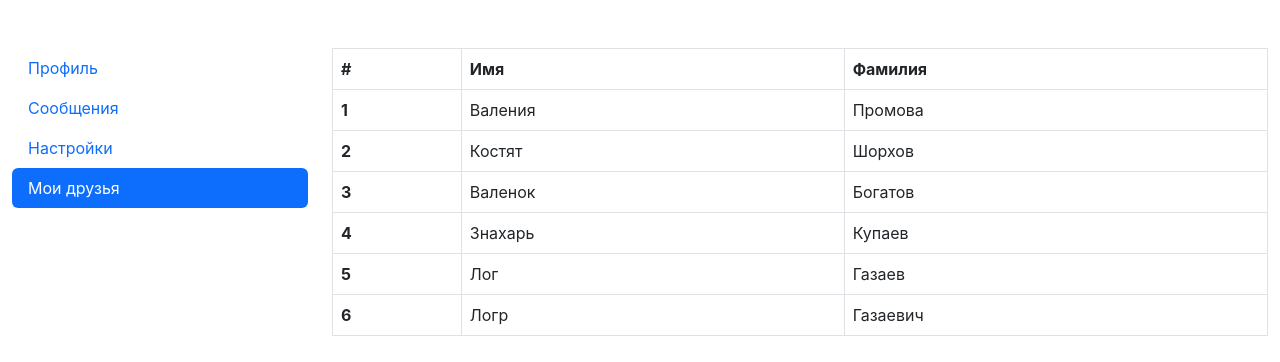
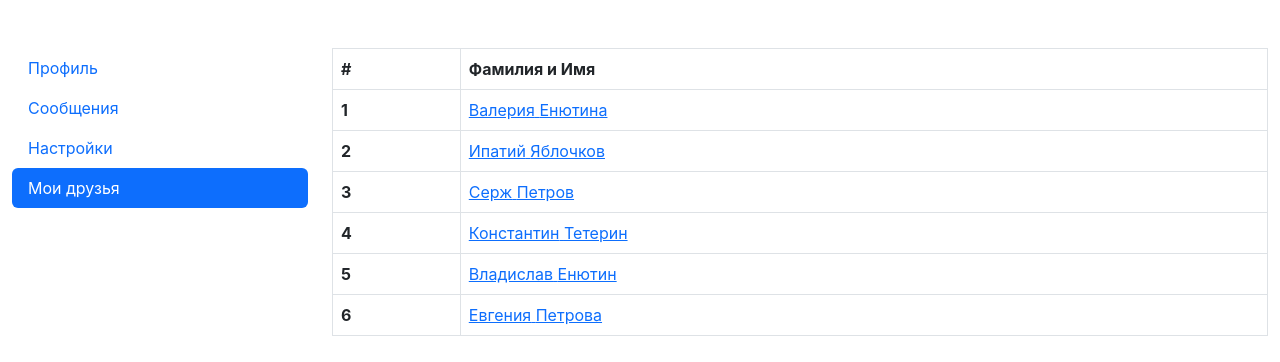
Before and after one commit to BISWAP9/my-react, a React (Create React App) app: page /friends in a window 1280 px wide. Shown: the top 362 px of the page. Built offline with nearby package versions, Linux system fonts and the light colour scheme.

Commit message:
friends + profile get user

```diff
--- a/src/App.jsx
+++ b/src/App.jsx
@@ -27,7 +27,7 @@ function App(props) {
 </div>
 <div className="col-sm-9">
 <Routes>
-  <Route path='/profile' element={<Profile function={props.function.key_getUser} />} />
+  <Route path='/profile/*' element={<Profile function={props.function.key_getUser} />} />
   <Route path='/messages' element={<Messages/>} />
   <Route path='/settings' element={<Settings/>} />
   <Route path='/friends' element={<Friends function={props.function.key_getUsers}/>} />
--- a/src/components/Friends.jsx
+++ b/src/components/Friends.jsx
@@ -1,9 +1,14 @@
+import { Link } from "react-router-dom";
+
 const TableRow = (props)=>{
 	return (
 		<tr>
       <th scope="row">{props.index + 1}</th>
-      <td>{props.name}</td>
-      <td>{props.lastname}</td>
+      <td>
+        <Link to={"/profile/" + props.id}>
+        {props.name} {props.lastname}
+        </Link>
+        </td>
     </tr>
 	);
 };
@@ -14,15 +19,14 @@ const Friends = (props) => {
 	let userRow = [];
 
 	for(let i=0; i < usersCount; i++){
-userRow.push(<TableRow key={i} index={i} name={users[i].name} lastname={users[i].lastname}/>)
+userRow.push(<TableRow id={users[i].id} key={i} index={i} name={users[i].name} lastname={users[i].lastname}/>)
 	}
   return (
 		<table className="table table-bordered">
   <thead>
     <tr>
       <th scope="col">#</th>
-      <th scope="col">Имя</th>
-      <th scope="col">Фамилия</th>
+      <th scope="col">Фамилия и Имя</th>
     </tr>
   </thead>
   <tbody>
--- a/src/components/Profile.jsx
+++ b/src/components/Profile.jsx
@@ -2,8 +2,9 @@ import styles from "./Profile.module.css";
 
 
 const Profile = (props) => {
-	let user = props.function();
-	// console.log(user);
+	let userId = location.pathname.split("/")[2];
+  let user = props.function(userId);
+	// console.log(userId);
   return (
 		<div className="row">
 			<div className="col-sm-3">
--- a/src/state.jsx
+++ b/src/state.jsx
@@ -9,16 +9,19 @@ const user = {
 	avatar: "https://www.seekpng.com/png/full/356-3562377_personal-user.png",
 };
 
-const users = {
-	0:{name:"Валения ", lastname:"Промова"},
-	1:{name:"Костят", lastname:"Шорхов"},
-	2:{name:"Валенок", lastname:"Богатов"},
-	3:{name:"Знахарь", lastname:"Купаев"},
-	4:{name:"Лог", lastname:"Газаев"},
-	5:{name:"Логр", lastname:"Газаевич"},
-};
+  const users = {
+		0: { name: "Валерия", lastname: "Енютина", id: 4 },
+		1: { name: "Ипатий", lastname: "Яблочков", id: 9 },
+		2: { name: "Серж", lastname: "Петров", id: 7 },
+		3: { name: "Константин", lastname: "Тетерин", id: 2 },
+		4: { name: "Владислав", lastname: "Енютин", id: 22 },
+		5: { name: "Евгения", lastname: "Петрова", id: 14 },
+	};
 
-export function getUser() {
+export function getUser(userId) {
+	for(let i = 0; i < Object.keys(users).length; i++) {
+		if (users[i].id == userId) return users[i];
+	}
 	return user;
 }
 
```
